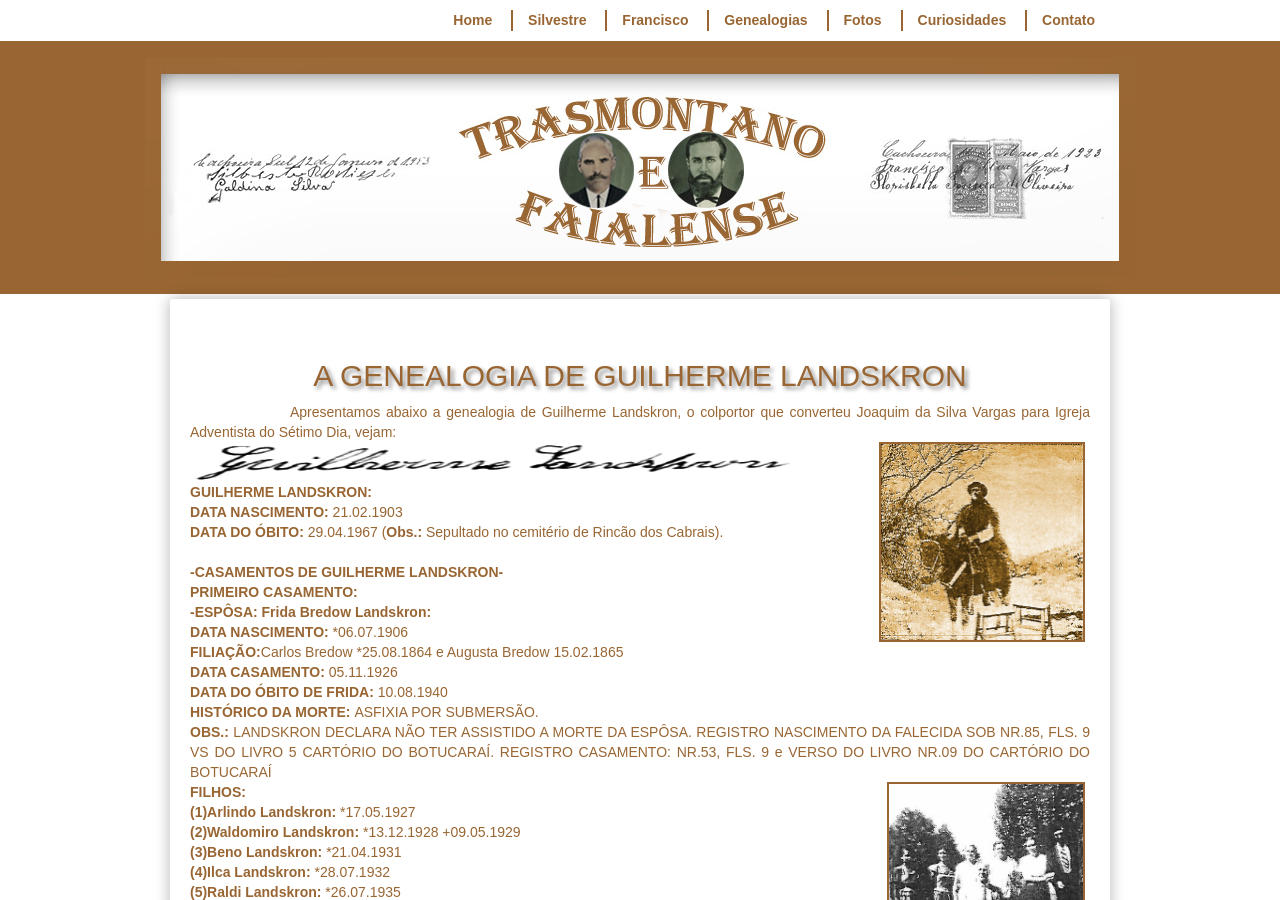
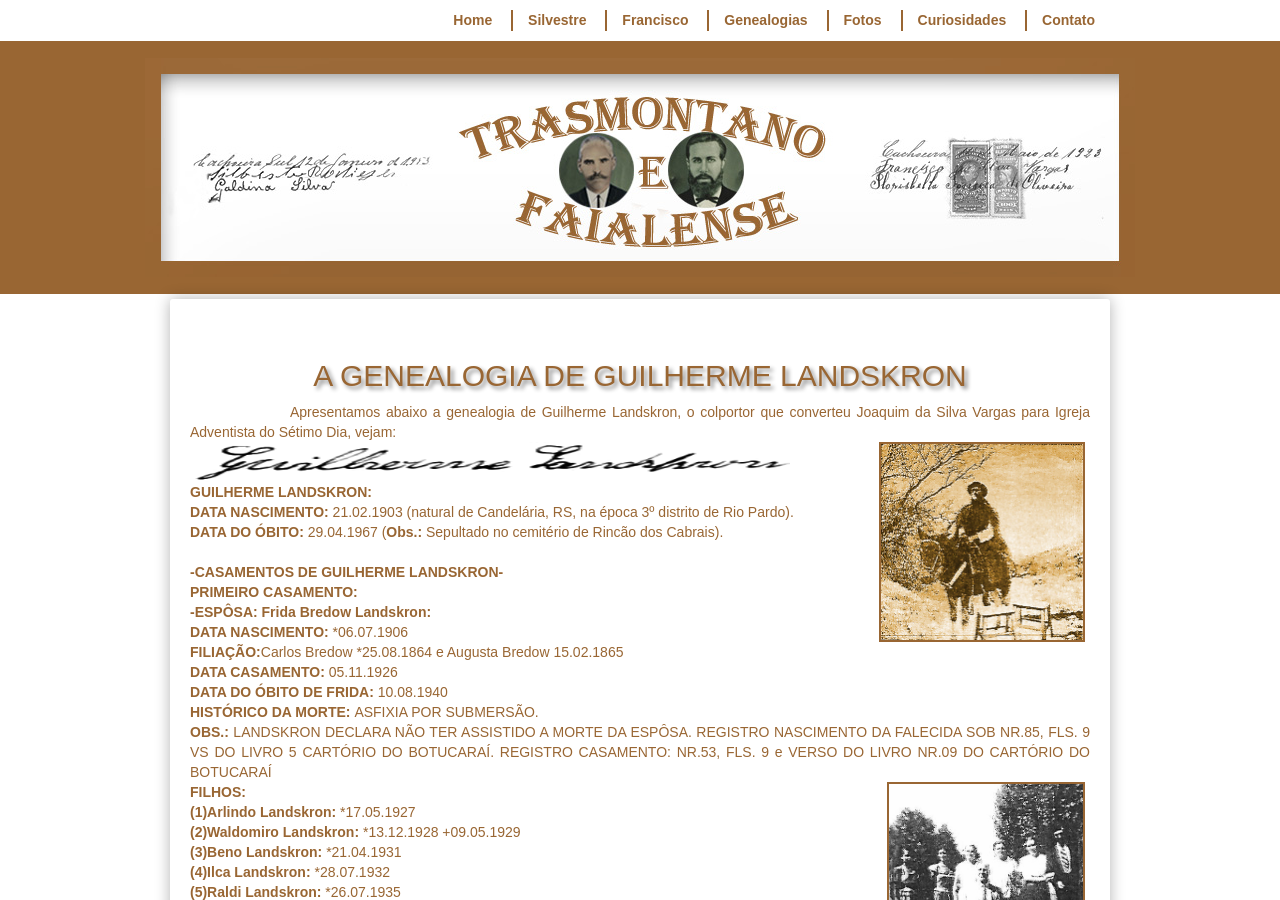
Before and after one commit to claudiovargas1955/claudiovargas1955.github.io, a Jekyll site: the page built from _pages/arvore-genealogica-de-guilherme landskron.html, in a window 1280 px wide and 900 px high. Built offline with Jekyll 4.4.1, drawn with Linux system fonts in a browser that asks for light colours; some web fonts are replaced.

Commit message:
Update arvore-genealogica-de-guilherme landskron.html

```diff
--- a/_pages/arvore-genealogica-de-guilherme landskron.html
+++ b/_pages/arvore-genealogica-de-guilherme landskron.html
@@ -57,7 +57,7 @@ Vargas para Igreja Adventista do Sétimo Dia, vejam:<br><img class="dir" style="
 <img class="esq2" style="float:left"; src="/images/assinatura landskron.png" width="600px"  height="40px" align="center" title="Assinatura
 de guilherme landskron-ano de 1926";/>
 <b>GUILHERME LANDSKRON:</b><br>
-<b>DATA NASCIMENTO: </b>21.02.1903<br>
+<b>DATA NASCIMENTO: </b>21.02.1903 (natural de Candelária, RS, na época 3º distrito de Rio Pardo).<br>
 <b>DATA DO ÓBITO: </b>29.04.1967 (<b>Obs.: </b>Sepultado no cemitério de Rincão dos Cabrais). <br><br>
 
 <b>-CASAMENTOS DE GUILHERME LANDSKRON-</b><br>
```
